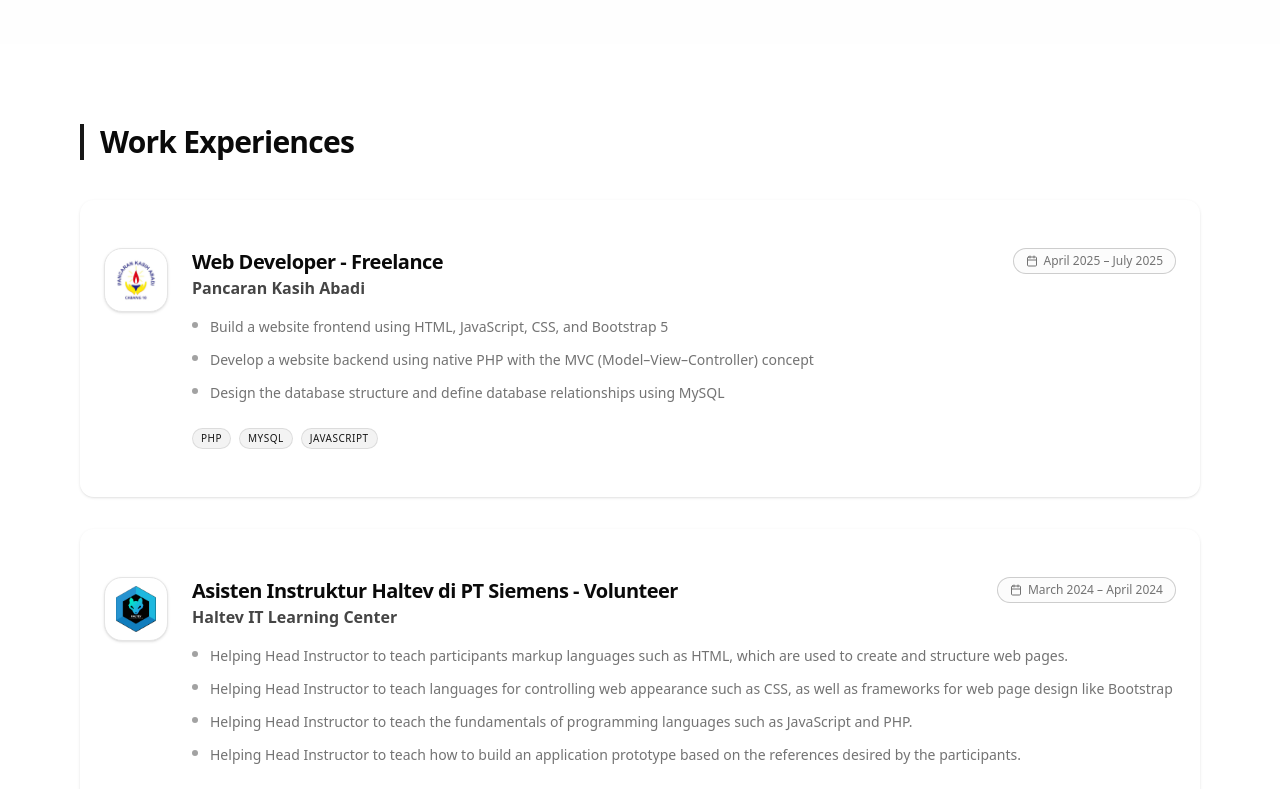
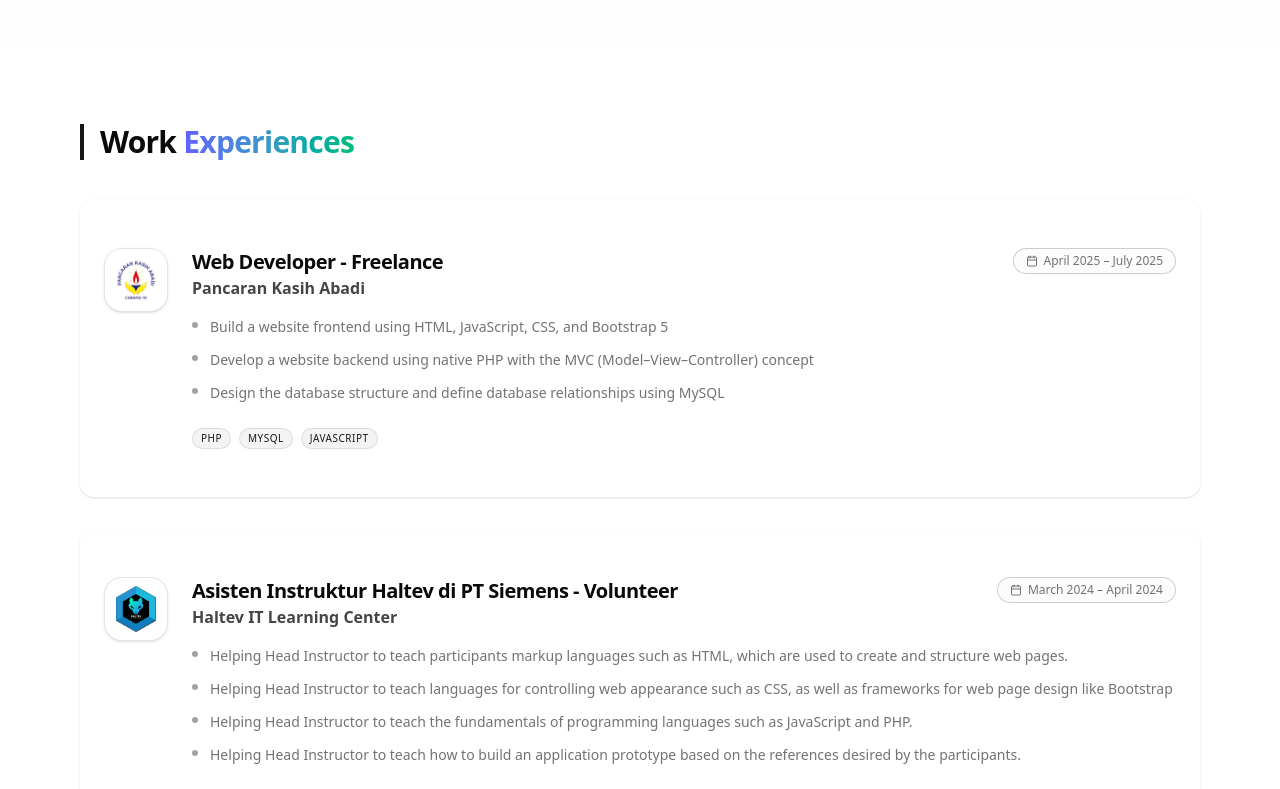
Before and after one commit to yudhasanggrama/my-personal-web, a Next.js app: page / in a window 1280 px wide. Shown: the part 980-1769 px from the top of the page. Built offline with nearby package versions, Linux system fonts and the light colour scheme.

Commit message:
update style page

```diff
--- a/src/app/page.tsx
+++ b/src/app/page.tsx
@@ -29,7 +29,7 @@
 
         <section id="experiences" className="py-20 container mx-auto px-4 max-w-6xl">
           <h2 className="text-3xl font-bold mb-10 tracking-tight border-l-4 border-primary pl-4">
-            Work Experiences
+            Work <span className="text-transparent bg-clip-text bg-gradient-to-r from-indigo-500 to-emerald-500 font-extrabold">Experiences</span>
           </h2>
           <div className="flex flex-col gap-8">
             {experiences.map((exp, index) => (
@@ -45,7 +45,7 @@
         <section id="project" className="py-20 bg-muted/20">
           <div className="container mx-auto px-4 max-w-6xl">
             <h2 className="text-3xl font-bold mb-10 tracking-tight border-l-4 border-primary pl-4">
-              Featured Projects
+              Featured <span className="text-transparent bg-clip-text bg-gradient-to-r from-indigo-500 to-emerald-500 font-extrabold">Projects</span>
             </h2>
             <div className="grid grid-cols-1 md:grid-cols-2 gap-8">
               {projects.map((project, index) => (
```
